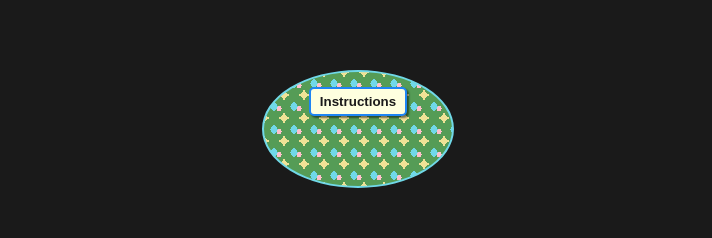
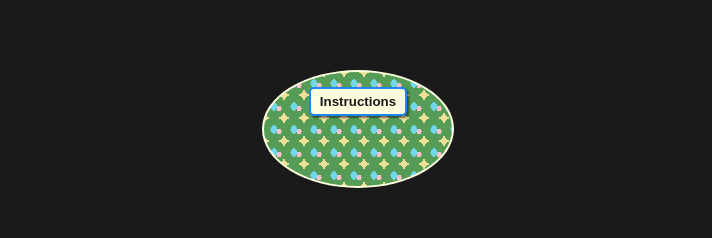
Before and after one commit to Lu-Smith/easter-mobile-game-vue, a Vue app: page / in a window 1280 px wide. Shown: the part 422-660 px from the top of the page, without its empty margins (282-994 px from the left). Built offline with nearby package versions, Linux system fonts and the light colour scheme.

Commit message:
Updated InstructionComponent.vue

```diff
--- a/src/components/InstructionComponent.vue
+++ b/src/components/InstructionComponent.vue
@@ -41,7 +41,7 @@ const showInstructions = () => {
 
 <style scoped>
     .instructionsContainerShow {
-        border: 2px solid #70d8e8;
+        border: 2px solid #feffdf;
         padding: 15px 45px 50px 45px;
         border-radius: 50%;
         background-color: #efe296;
@@ -55,7 +55,7 @@ const showInstructions = () => {
         border: 2px solid #feffdf;
         padding: 15px 45px 50px 45px;
         border-radius: 50%;
-        background-color: #f1e6ab;
+        background-color: #f2ebc4;
         color: #1a1a1a;
     }
 
```
